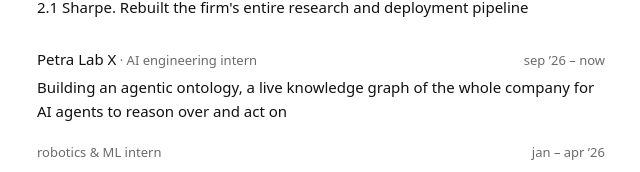
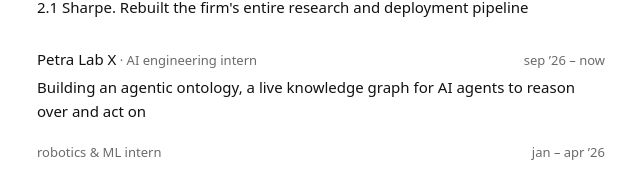
Before and after one commit to tswaterloo/portfoliosite, a Next.js app: page / in a window 1280 px wide. Shown: the part 371-543 px from the top of the page, without its empty margins (319-959 px from the left). Built offline with nearby package versions, Linux system fonts and the light colour scheme.

Commit message:
Petra: drop whole company (#35)
Claude-Session: https://claude.ai/code/session_01VzWT3s4DFsaefx8Bd9sagr

Co-authored-by: Claude <noreply@anthropic.com>

```diff
--- a/app/page.tsx
+++ b/app/page.tsx
@@ -16,7 +16,7 @@ const work: Entry[] = [
     name: "Petra Lab X",
     role: "AI engineering intern",
     dates: "sep ’26 – now",
-    text: "Building an agentic ontology, a live knowledge graph of the whole company for AI agents to reason over and act on",
+    text: "Building an agentic ontology, a live knowledge graph for AI agents to reason over and act on",
   },
   {
     role: "robotics & ML intern",
```
